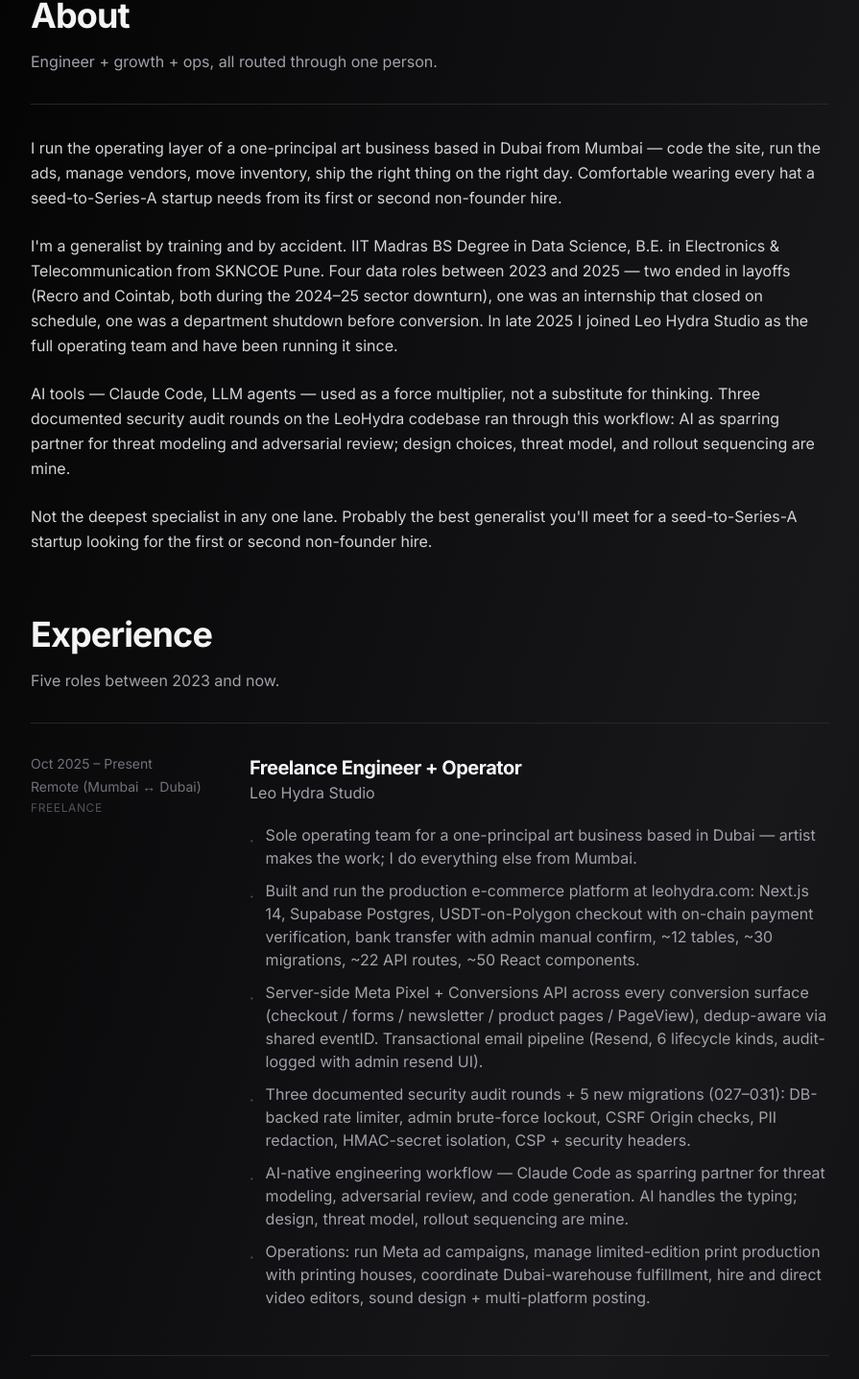
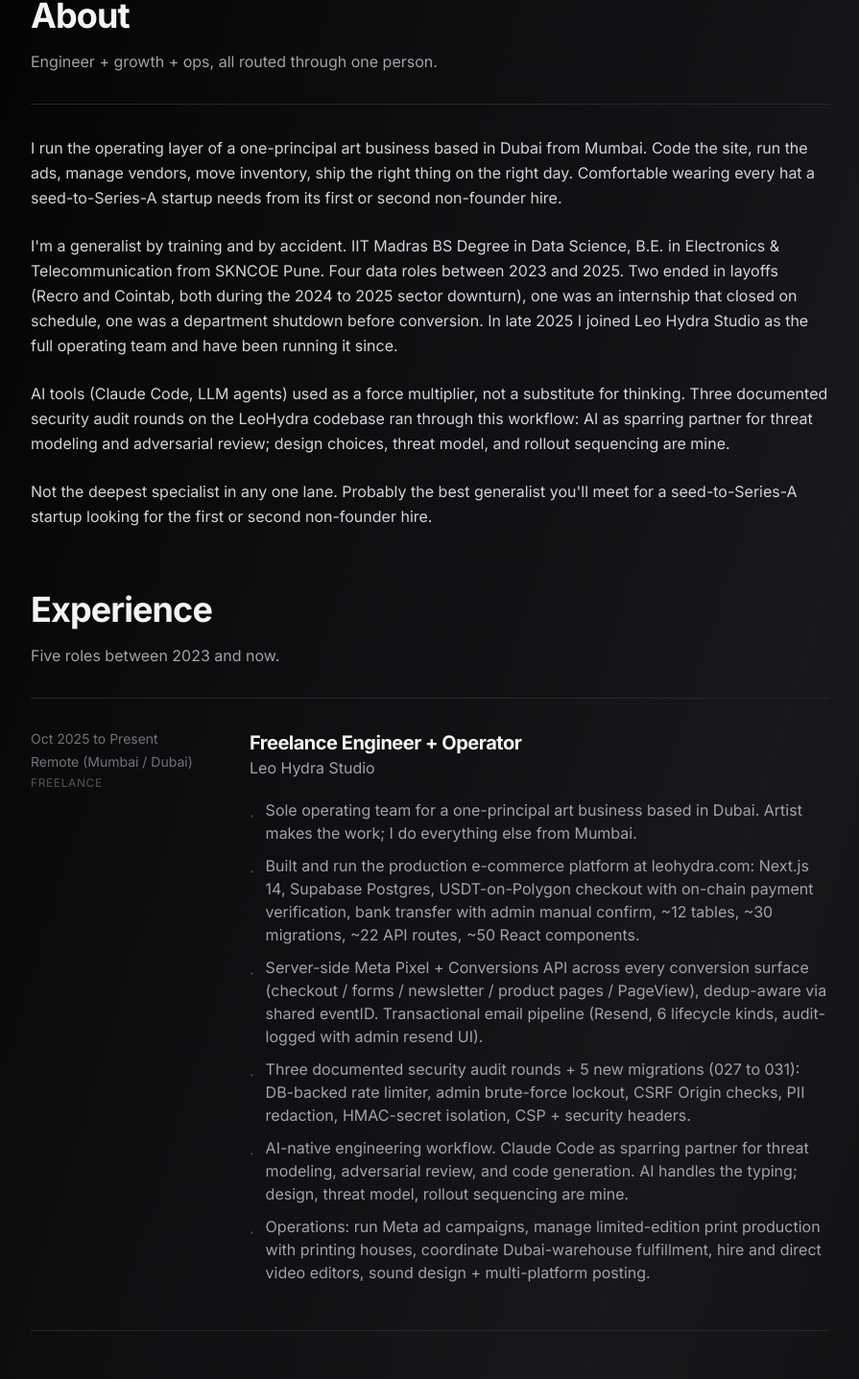
Before and after one commit to Arnav-Kumar1/Portfolio, a Next.js app: page /about in a window 1280 px wide. Shown: the part 132-1569 px from the top of the page at 96% size, without its empty margins (192-1087 px from the left). Built offline with nearby package versions, Linux system fonts and the light colour scheme; no server answers; what tailwindcss-debug-screens would draw is missing.

Commit message:
writing/content: strip all em-dashes and en-dashes site-wide

```diff
--- a/app/about/page.tsx
+++ b/app/about/page.tsx
@@ -6,15 +6,15 @@
 		id: 1,
 		company: "Leo Hydra Studio",
 		role: "Freelance Engineer + Operator",
-		location: "Remote (Mumbai ↔ Dubai)",
+		location: "Remote (Mumbai / Dubai)",
 		type: "Freelance",
-		duration: "Oct 2025 – Present",
+		duration: "Oct 2025 to Present",
 		achievements: [
-			"Sole operating team for a one-principal art business based in Dubai — artist makes the work; I do everything else from Mumbai.",
+			"Sole operating team for a one-principal art business based in Dubai. Artist makes the work; I do everything else from Mumbai.",
 			"Built and run the production e-commerce platform at leohydra.com: Next.js 14, Supabase Postgres, USDT-on-Polygon checkout with on-chain payment verification, bank transfer with admin manual confirm, ~12 tables, ~30 migrations, ~22 API routes, ~50 React components.",
 			"Server-side Meta Pixel + Conversions API across every conversion surface (checkout / forms / newsletter / product pages / PageView), dedup-aware via shared eventID. Transactional email pipeline (Resend, 6 lifecycle kinds, audit-logged with admin resend UI).",
-			"Three documented security audit rounds + 5 new migrations (027–031): DB-backed rate limiter, admin brute-force lockout, CSRF Origin checks, PII redaction, HMAC-secret isolation, CSP + security headers.",
-			"AI-native engineering workflow — Claude Code as sparring partner for threat modeling, adversarial review, and code generation. AI handles the typing; design, threat model, rollout sequencing are mine.",
+			"Three documented security audit rounds + 5 new migrations (027 to 031): DB-backed rate limiter, admin brute-force lockout, CSRF Origin checks, PII redaction, HMAC-secret isolation, CSP + security headers.",
+			"AI-native engineering workflow. Claude Code as sparring partner for threat modeling, adversarial review, and code generation. AI handles the typing; design, threat model, rollout sequencing are mine.",
 			"Operations: run Meta ad campaigns, manage limited-edition print production with printing houses, coordinate Dubai-warehouse fulfillment, hire and direct video editors, sound design + multi-platform posting.",
 		],
 	},
@@ -24,7 +24,7 @@
 		role: "Data Operations Analyst",
 		location: "Bengaluru, India",
 		type: "Contract",
-		duration: "Nov 2024 – Jan 2025",
+		duration: "Nov 2024 to Jan 2025",
 		achievements: [
 			"Built automated SQL + Python pipelines for ~3,000 daily/monthly financial transactions for a SaaS portfolio system, ensuring 100% reconciliation.",
 			"Automated data validation and error-fixing in Python; raised report accuracy ~15%.",
@@ -39,7 +39,7 @@
 		role: "Data Analyst",
 		location: "Mumbai, India",
 		type: "Full-time",
-		duration: "May 2024 – Aug 2024",
+		duration: "May 2024 to Aug 2024",
 		achievements: [
 			"Built automated multi-stage financial-reconciliation workflows for client Gameskraft's fraud-detection pipeline; saved ~100 analyst-hours/month.",
 			"Configured in-house tooling using Python and SQL to automate reconciliation logic for financial audits.",
@@ -54,7 +54,7 @@
 		role: "Data Science Intern",
 		location: "Remote, India",
 		type: "Internship",
-		duration: "May 2023 – Mar 2024",
+		duration: "May 2023 to Mar 2024",
 		achievements: [
 			"Built CNN-based object-detection models (YOLO, Faster R-CNN) reaching 98% inference accuracy by aggregating multi-source data.",
 			"Led large-scale image annotation (100,000+ images) with rigorous QA pipelines.",
@@ -68,7 +68,7 @@
 		role: "Research Intern",
 		location: "Remote, India",
 		type: "Internship",
-		duration: "Jun 2023 – Sep 2023",
+		duration: "Jun 2023 to Sep 2023",
 		achievements: [
 			"Contributed to ML/AI techniques for vascular health assessment using ARTSENS (image-free ultrasound system).",
 			"Developed Python scripts to automate ultrasound data screening and generate motion-mode images.",
@@ -143,14 +143,14 @@
 		id: 1,
 		degree: "Diploma in Data Science (BS Foundation, IIT Madras Online Degree)",
 		institution: "Indian Institute of Technology (IIT), Madras",
-		duration: "2021 – 2022",
+		duration: "2021 to 2022",
 		cgpa: "8.2",
 	},
 	{
 		id: 2,
 		degree: "B.E. in Electronics & Telecommunication",
 		institution: "Smt. Kashibai Navale College of Engineering, Pune",
-		duration: "2016 – 2020",
+		duration: "2016 to 2020",
 		cgpa: "7.0",
 	},
 ];
@@ -174,27 +174,27 @@
 					<div className="mt-8 space-y-6 text-zinc-300 leading-relaxed">
 						<p>
 							I run the operating layer of a one-principal art business based in
-							Dubai from Mumbai — code the site, run the ads, manage vendors,
-							move inventory, ship the right thing on the right day. Comfortable
-							wearing every hat a seed-to-Series-A startup needs from its first
-							or second non-founder hire.
+							Dubai from Mumbai. Code the site, run the ads, manage vendors,
+							move inventory, ship the right thing on the right day.
+							Comfortable wearing every hat a seed-to-Series-A startup needs
+							from its first or second non-founder hire.
 						</p>
 						<p>
 							I&apos;m a generalist by training and by accident. IIT Madras BS
-							Degree in Data Science, B.E. in Electronics &amp; Telecommunication
-							from SKNCOE Pune. Four data roles between 2023 and 2025 — two
-							ended in layoffs (Recro and Cointab, both during the 2024–25
-							sector downturn), one was an internship that closed on schedule,
-							one was a department shutdown before conversion. In late 2025 I
-							joined Leo Hydra Studio as the full operating team and have been
-							running it since.
+							Degree in Data Science, B.E. in Electronics &amp;
+							Telecommunication from SKNCOE Pune. Four data roles between 2023
+							and 2025. Two ended in layoffs (Recro and Cointab, both during the
+							2024 to 2025 sector downturn), one was an internship that closed
+							on schedule, one was a department shutdown before conversion. In
+							late 2025 I joined Leo Hydra Studio as the full operating team and
+							have been running it since.
 						</p>
 						<p>
-							AI tools — Claude Code, LLM agents — used as a force multiplier,
-							not a substitute for thinking. Three documented security audit
-							rounds on the LeoHydra codebase ran through this workflow: AI as
-							sparring partner for threat modeling and adversarial review;
-							design choices, threat model, and rollout sequencing are mine.
+							AI tools (Claude Code, LLM agents) used as a force multiplier, not
+							a substitute for thinking. Three documented security audit rounds
+							on the LeoHydra codebase ran through this workflow: AI as sparring
+							partner for threat modeling and adversarial review; design
+							choices, threat model, and rollout sequencing are mine.
 						</p>
 						<p>
 							Not the deepest specialist in any one lane. Probably the best
--- a/app/opengraph-image.tsx
+++ b/app/opengraph-image.tsx
@@ -1,7 +1,7 @@
 import { ImageResponse } from "@vercel/og";
 
 export const runtime = "edge";
-export const alt = "Arnav Kumar — Generalist Founding Operator";
+export const alt = "Arnav Kumar, Generalist Founding Operator";
 export const size = { width: 1200, height: 630 };
 export const contentType = "image/png";
 
--- a/app/page.tsx
+++ b/app/page.tsx
@@ -45,7 +45,7 @@
           >
             leohydra.com
           </Link>{" "}
-          end-to-end — code, commerce, growth, and ops for a one-principal art business based in Dubai.
+          end-to-end. Code, commerce, growth, and ops for a one-principal art business based in Dubai.
         </h2>
       </div>
     </div>
--- a/app/writing/page.tsx
+++ b/app/writing/page.tsx
@@ -32,7 +32,7 @@
 
 				<div className="space-y-8">
 					{posts.length === 0 ? (
-						<p className="text-zinc-500 italic">No posts yet — more soon.</p>
+						<p className="text-zinc-500 italic">No posts yet. More soon.</p>
 					) : (
 						posts.map((post) => (
 							<Card key={post.slug}>
--- a/content/projects/malaria.mdx
+++ b/content/projects/malaria.mdx
@@ -1,12 +1,12 @@
 ---
 title: AI for Malaria Forecasting
-description: International open-source ML collaboration with Omdena's Liberia chapter — modeling malaria-incidence forecasting in West Africa with XGBoost and Streamlit, containerized with Docker.
+description: International open-source ML collaboration with Omdena's Liberia chapter, modeling malaria-incidence forecasting in West Africa with XGBoost and Streamlit, containerized with Docker.
 date: "2024-04-01"
 url: https://malaria-prediction.streamlit.app
 published: true
 ---
 
-ML Engineer with Omdena's international Liberia chapter, January – April 2024.
+ML Engineer with Omdena's international Liberia chapter, January to April 2024.
 
 ## What I built
 
--- a/content/projects/smartdoc.mdx
+++ b/content/projects/smartdoc.mdx
@@ -1,13 +1,13 @@
 ---
 title: SmartDoc AI
-description: Full-stack document-intelligence platform with RAG-powered Q&A, a secure FastAPI backend (JWT), user + admin Streamlit dashboards, and Docker-Compose containerization. Built solo over March–May 2025.
+description: Full-stack document-intelligence platform with RAG-powered Q&A, a secure FastAPI backend (JWT), user + admin Streamlit dashboards, and Docker-Compose containerization. Built solo over March to May 2025.
 date: "2025-05-01"
 url: https://smartdoc-ai-user.streamlit.app
 repository: Arnav-Kumar1
 published: true
 ---
 
-End-to-end Retrieval-Augmented Generation platform for document summarization and Q&A. Built solo as a capstone, March–May 2025.
+End-to-end Retrieval-Augmented Generation platform for document summarization and Q&A. Built solo as a capstone, March to May 2025.
 
 ## What I built
 
@@ -22,6 +22,6 @@
 
 ## Why this is on the portfolio
 
-Demonstrates the full-stack AI-shipping capability *before* LeoHydra — that capability is not a one-time fluke. Two months solo, deployed and demoable.
+Demonstrates the full-stack AI-shipping capability *before* LeoHydra. That capability is not a one-time fluke. Two months solo, deployed and demoable.
 
 Try it at [smartdoc-ai-user.streamlit.app](https://smartdoc-ai-user.streamlit.app).
```
Also changed, not shown: app/layout.tsx (+4 -4 lines), content/projects/leohydra.mdx (+7 -7 lines), 1 other file (tests, documents, lock files or other folders).
